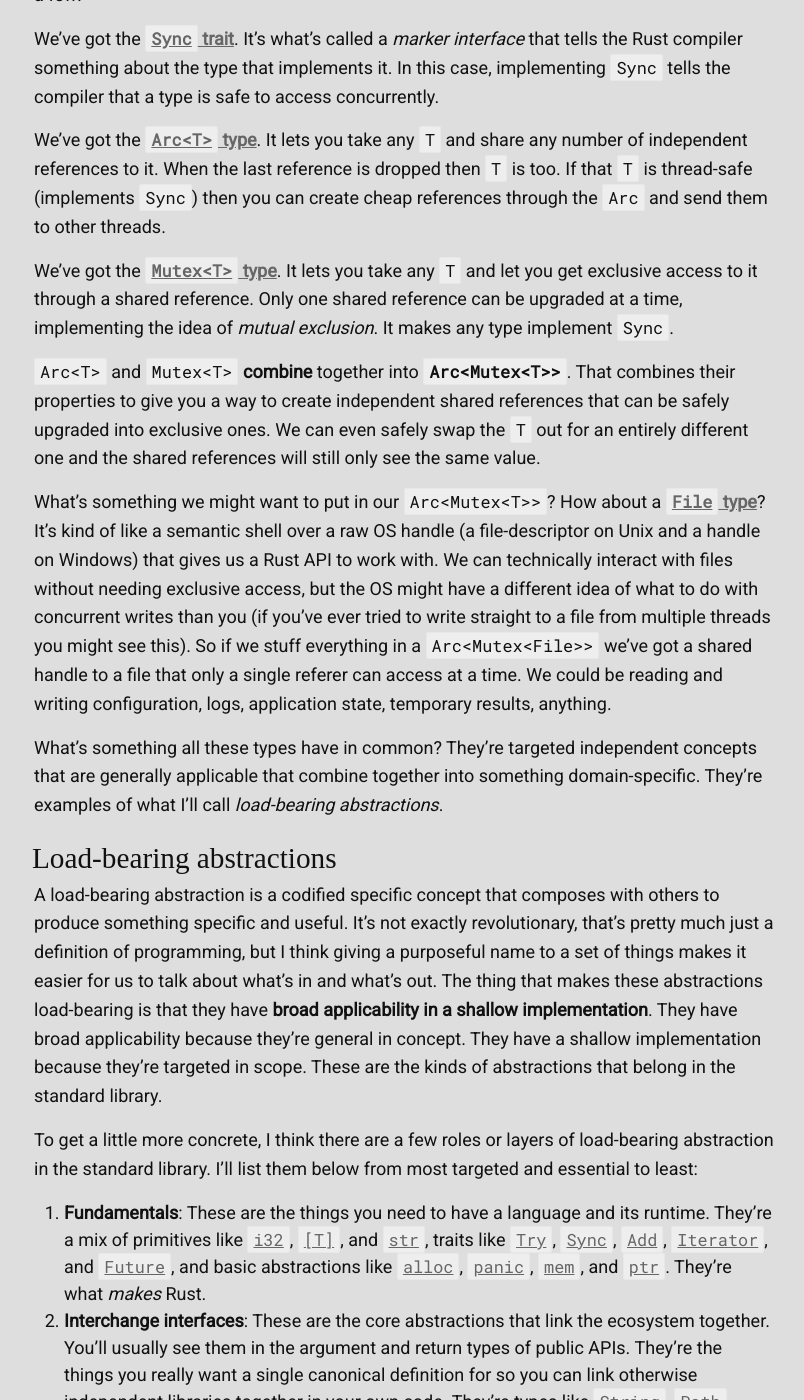
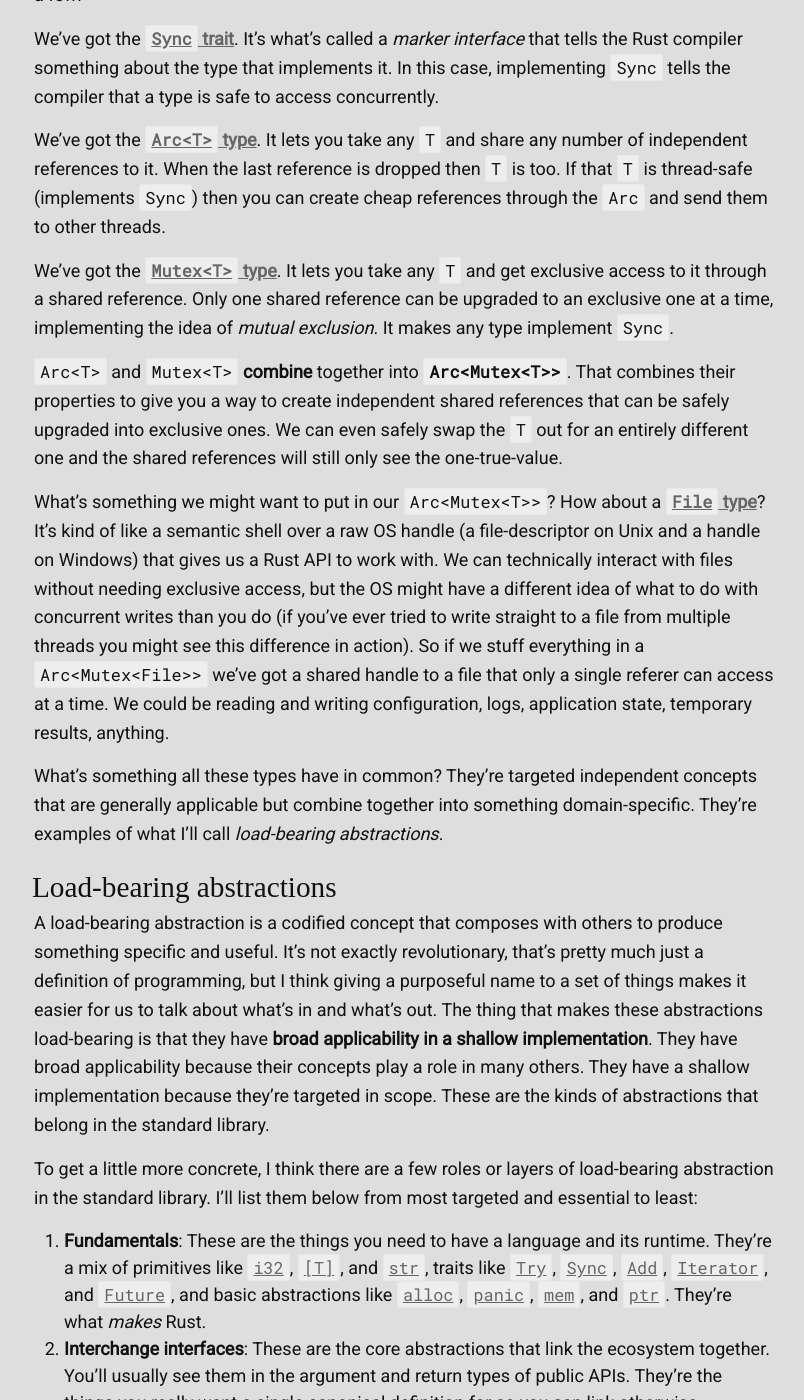
Before and after one commit to KodrAus/KodrAus.github.io, a Jekyll site: the page built from _posts/2021-09-27-what-is-std.markdown, in a window 1280 px wide and 1400 px high, scrolled down 1541 px. Shown: the whole window, without its empty margins (236-1040 px from the left). Built offline with Jekyll 4.4.1, drawn with Linux system fonts in a browser that asks for light colours; some web fonts are replaced.

Commit message:
Update 2021-09-27-what-is-std.markdown

```diff
--- a/_posts/2021-09-27-what-is-std.markdown
+++ b/_posts/2021-09-27-what-is-std.markdown
@@ -40,17 +40,17 @@ We've got the [**`Sync` trait**](https://doc.rust-lang.org/1.55.0/std/marker/tra
 
 We've got the [**`Arc<T>` type**](https://doc.rust-lang.org/1.55.0/std/sync/struct.Arc.html). It lets you take any `T` and share any number of independent references to it. When the last reference is dropped then `T` is too. If that `T` is thread-safe (implements `Sync`) then you can create cheap references through the `Arc` and send them to other threads.
 
-We've got the [**`Mutex<T>` type**](https://doc.rust-lang.org/1.55.0/std/sync/struct.Mutex.html). It lets you take any `T` and let you get exclusive access to it through a shared reference. Only one shared reference can be upgraded at a time, implementing the idea of _mutual exclusion_. It makes any type implement `Sync`.
+We've got the [**`Mutex<T>` type**](https://doc.rust-lang.org/1.55.0/std/sync/struct.Mutex.html). It lets you take any `T` and get exclusive access to it through a shared reference. Only one shared reference can be upgraded to an exclusive one at a time, implementing the idea of _mutual exclusion_. It makes any type implement `Sync`.
 
-`Arc<T>` and `Mutex<T>` **combine** together into **`Arc<Mutex<T>>`**. That combines their properties to give you a way to create independent shared references that can be safely upgraded into exclusive ones. We can even safely swap the `T` out for an entirely different one and the shared references will still only see the same value.
+`Arc<T>` and `Mutex<T>` **combine** together into **`Arc<Mutex<T>>`**. That combines their properties to give you a way to create independent shared references that can be safely upgraded into exclusive ones. We can even safely swap the `T` out for an entirely different one and the shared references will still only see the one-true-value.
 
-What's something we might want to put in our `Arc<Mutex<T>>`? How about a [**`File` type**](https://doc.rust-lang.org/1.55.0/std/fs/struct.File.html)? It's kind of like a semantic shell over a raw OS handle (a file-descriptor on Unix and a handle on Windows) that gives us a Rust API to work with. We can technically interact with files without needing exclusive access, but the OS might have a different idea of what to do with concurrent writes than you (if you've ever tried to write straight to a file from multiple threads you might see this). So if we stuff everything in a `Arc<Mutex<File>>` we've got a shared handle to a file that only a single referer can access at a time. We could be reading and writing configuration, logs, application state, temporary results, anything.
+What's something we might want to put in our `Arc<Mutex<T>>`? How about a [**`File` type**](https://doc.rust-lang.org/1.55.0/std/fs/struct.File.html)? It's kind of like a semantic shell over a raw OS handle (a file-descriptor on Unix and a handle on Windows) that gives us a Rust API to work with. We can technically interact with files without needing exclusive access, but the OS might have a different idea of what to do with concurrent writes than you do (if you've ever tried to write straight to a file from multiple threads you might see this difference in action). So if we stuff everything in a `Arc<Mutex<File>>` we've got a shared handle to a file that only a single referer can access at a time. We could be reading and writing configuration, logs, application state, temporary results, anything.
 
-What's something all these types have in common? They're targeted independent concepts that are generally applicable that combine together into something domain-specific. They're examples of what I'll call _load-bearing abstractions_.
+What's something all these types have in common? They're targeted independent concepts that are generally applicable but combine together into something domain-specific. They're examples of what I'll call _load-bearing abstractions_.
 
 ### Load-bearing abstractions
 
-A load-bearing abstraction is a codified specific concept that composes with others to produce something specific and useful. It's not exactly revolutionary, that's pretty much just a definition of programming, but I think giving a purposeful name to a set of things makes it easier for us to talk about what's in and what's out. The thing that makes these abstractions load-bearing is that they have **broad applicability in a shallow implementation**. They have broad applicability because they're general in concept. They have a shallow implementation because they're targeted in scope. These are the kinds of abstractions that belong in the standard library.
+A load-bearing abstraction is a codified concept that composes with others to produce something specific and useful. It's not exactly revolutionary, that's pretty much just a definition of programming, but I think giving a purposeful name to a set of things makes it easier for us to talk about what's in and what's out. The thing that makes these abstractions load-bearing is that they have **broad applicability in a shallow implementation**. They have broad applicability because their concepts play a role in many others. They have a shallow implementation because they're targeted in scope. These are the kinds of abstractions that belong in the standard library.
 
 To get a little more concrete, I think there are a few roles or layers of load-bearing abstraction in the standard library. I'll list them below from most targeted and essential to least:
 
```
